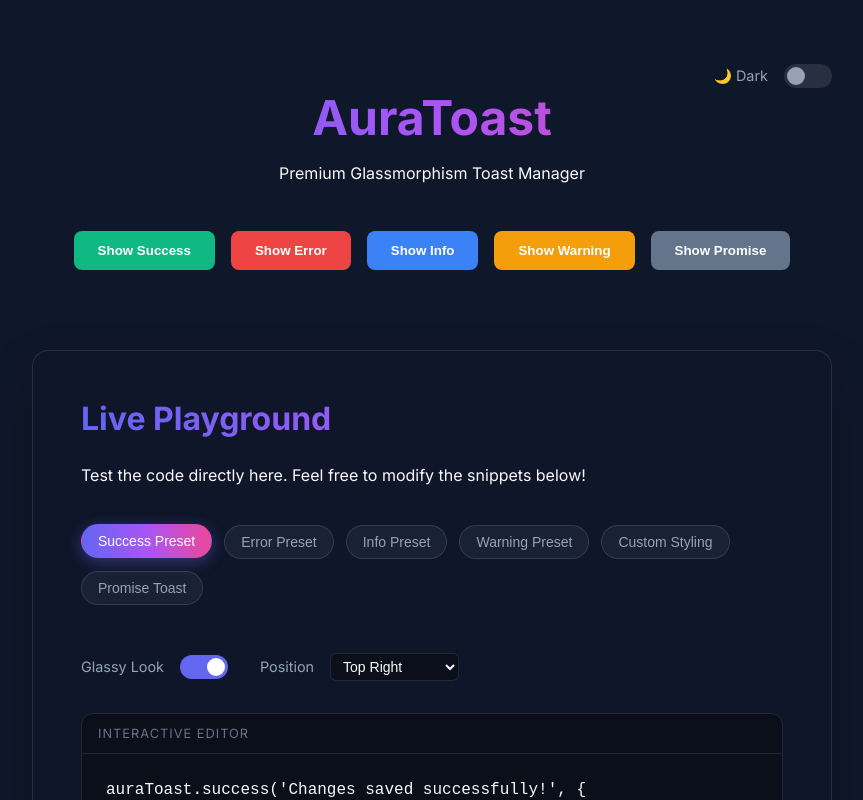
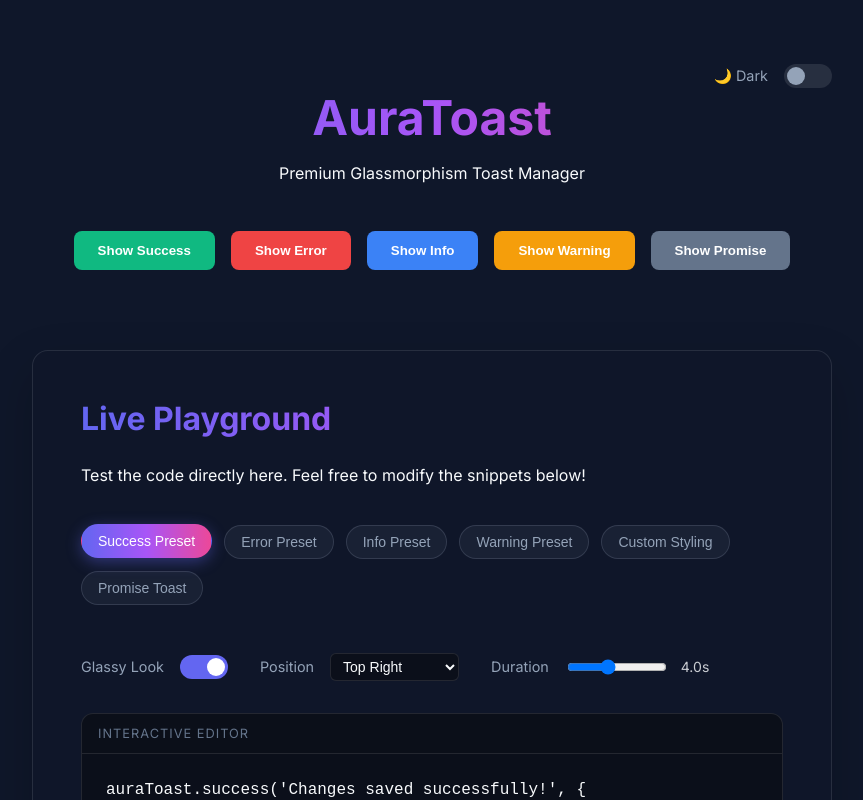
Before and after one commit to DamiCode18/aura-toast, a React (Vite) app: page / in a window 1280 px wide. Shown: the top 800 px of the page, without its empty margins (208-1071 px from the left). Built offline with nearby package versions, Linux system fonts and the light colour scheme.

Commit message:
feat: Add configurable toast duration with a sticky option, update the demo UI, and document it in the README.

```diff
--- a/src/App.tsx
+++ b/src/App.tsx
@@ -48,14 +48,21 @@ const App: React.FC = () => {
   const [isGlassy, setIsGlassy] = useState(true);
   const [isDarkMode, setIsDarkMode] = useState(true);
   const [position, setPosition] = useState<any>('top-right');
+  const [duration, setDuration] = useState(4000);
 
   const handleSetPreset = (key: keyof typeof PRESETS) => {
     let newCode = PRESETS[key];
-    // Sync position in new preset code
+    // Sync position and duration in new preset code
     newCode = newCode.replace(/position: '[^']+'/, `position: '${position}'`);
+    newCode = newCode.replace(/duration: \d+/, `duration: ${duration}`);
+
     if (!newCode.includes('position:')) {
       newCode = newCode.replace(/glassy: [^,}]+/, `$&,\n  position: '${position}'`);
     }
+    if (!newCode.includes('duration:')) {
+      newCode = newCode.replace(/position: [^,}]+/, `$&,\n  duration: ${duration}`);
+    }
+
     setCode(newCode);
     setActivePreset(key);
   };
@@ -84,6 +91,18 @@ const App: React.FC = () => {
     });
   };
 
+  // Sync code with duration change
+  const handleDurationChange = (dur: number) => {
+    setDuration(dur);
+    setCode(prev => {
+      if (prev.includes('duration:')) {
+        return prev.replace(/duration: \d+/, `duration: ${dur}`);
+      } else {
+        return prev.replace(/position: [^,}]+/, `$&,\n  duration: ${dur}`);
+      }
+    });
+  };
+
   const runCode = () => {
     try {
       // Create a safe-ish execution environment
@@ -93,7 +112,8 @@ const App: React.FC = () => {
       auraToast.error(`Execution Error: ${err instanceof Error ? err.message : String(err)}`, {
         description: 'Check your syntax and try again.',
         glassy: isGlassy,
-        position: position
+        position: position,
+        duration: duration
       });
     }
   };
@@ -101,22 +121,26 @@ const App: React.FC = () => {
   const triggerSuccess = () => auraToast.success('Changes saved successfully!', {
     description: 'Your updates have been applied.',
     glassy: isGlassy,
-    position: position
+    position: position,
+    duration: duration
   });
   const triggerError = () => auraToast.error('An error occurred', {
     description: 'We could not complete your request at this time.',
     glassy: isGlassy,
-    position: position
+    position: position,
+    duration: duration
   });
   const triggerInfo = () => auraToast.info('New Update', {
     description: 'AuraToast v1.1.0 is now available.',
     glassy: isGlassy,
-    position: position
+    position: position,
+    duration: duration
   });
   const triggerWarning = () => auraToast.warning('Critical Warning', {
     description: 'Your session is about to expire in 5 minutes.',
     glassy: isGlassy,
-    position: position
+    position: position,
+    duration: duration
   });
 
   const triggerPromise = () => {
@@ -125,7 +149,7 @@ const App: React.FC = () => {
       loading: 'Processing request...',
       success: 'Request completed!',
       error: 'Request failed.'
-    }, { glassy: isGlassy, position: position });
+    }, { glassy: isGlassy, position: position, duration: duration });
   };
 
   return (
@@ -240,6 +264,24 @@ const App: React.FC = () => {
                 <option value="bottom-right">Bottom Right</option>
               </select>
             </div>
+
+            <div className="toggle-row">
+              <label className="toggle-label">Duration</label>
+              <div style={{ display: 'flex', alignItems: 'center', gap: '0.75rem' }}>
+                <input
+                  type="range"
+                  min="0"
+                  max="10000"
+                  step="500"
+                  value={duration}
+                  onChange={(e) => handleDurationChange(parseInt(e.target.value))}
+                  style={{ cursor: 'pointer', width: '100px' }}
+                />
+                <span style={{ fontSize: '0.875rem', width: '3.5rem', opacity: 0.8 }}>
+                  {duration === 0 ? 'Sticky' : `${(duration / 1000).toFixed(1)}s`}
+                </span>
+              </div>
+            </div>
           </div>
           </div>
 
```
Also changed, not shown: 1 other file (tests, documents, lock files or other folders).
